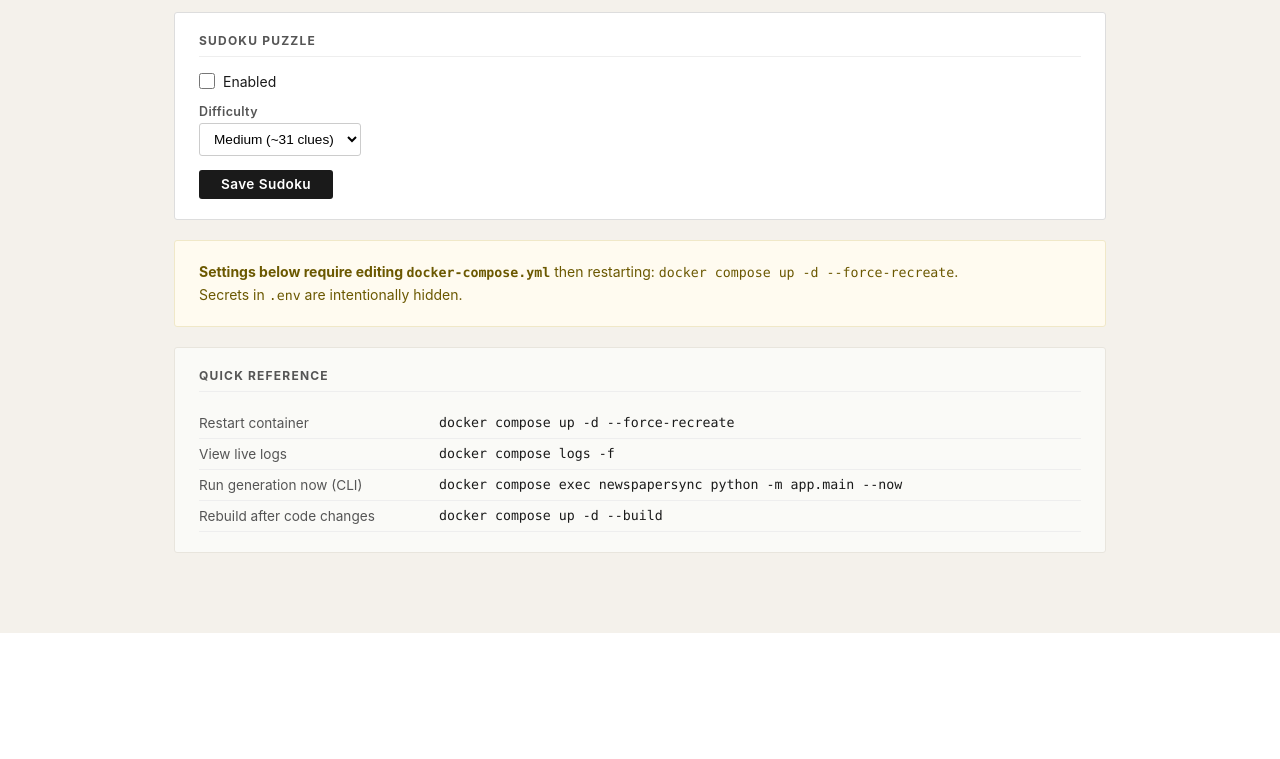
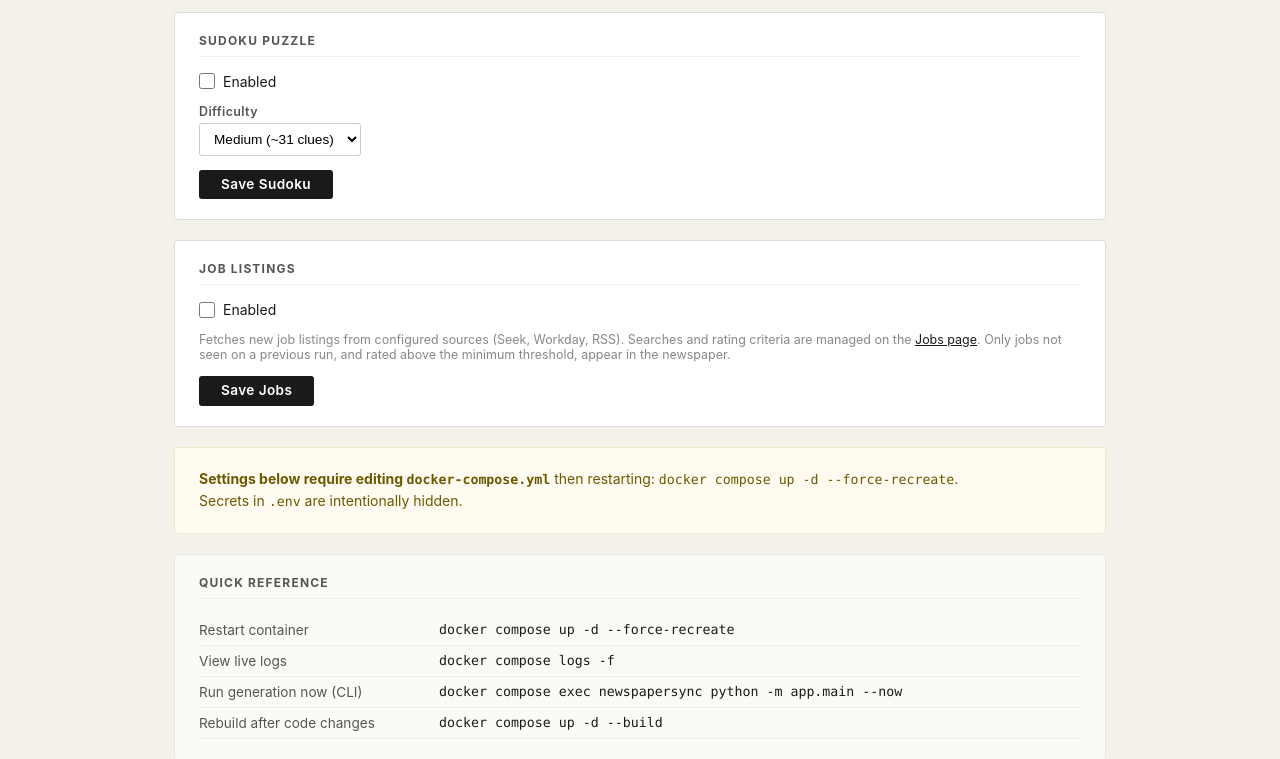
Before and after one commit to DemianCode/Newspapersync, a FastAPI app: template app/templates/web/settings.html in a window 1280 px wide. Shown: the part 2708-3467 px from the top of the page. Before the commit the page ends 3341 px from the top, so only its background shows below. Run offline with FastAPI, Linux system fonts and the light colour scheme; the template is opened without the code that fills it, so the values that code supplies are empty.

Commit message:
Integrate jobs into editions and settings UI
editions.py: add ("jobs", "Job Listings") to ALL_SOURCES so the
Job Listings toggle appears in the edition create/edit form alongside
all other sources. No template changes needed — editions.html already
iterates ALL_SOURCES dynamically.

web.py: add JOBS_ENABLED to the editable settings dict (Settings page)
and to the /settings/update handler so it can be toggled from the UI
without editing docker-compose.yml.

settings.html: add a Jobs card with the JOBS_ENABLED checkbox and a
link to the /jobs management page.

https://claude.ai/code/session_01XBKAvtBL2c9PfcxH1MnEzi

```diff
--- a/app/editions.py
+++ b/app/editions.py
@@ -36,6 +36,7 @@ ALL_SOURCES: list[tuple[str, str]] = [
     ("wikipedia",     "Wikipedia Article of the Day"),
     ("wikiquote",     "Wikiquote Quote of the Day"),
     ("word_of_the_day", "Word of the Day"),
+    ("jobs",          "Job Listings"),
 ]
 
 _SOURCE_KEYS = [k for k, _ in ALL_SOURCES]
--- a/app/templates/web/settings.html
+++ b/app/templates/web/settings.html
@@ -472,6 +472,33 @@
 </form>
 
 <!-- ══════════════════════════════════════════════════════════════════════════
+     EDITABLE: Jobs
+     ══════════════════════════════════════════════════════════════════════ -->
+<form method="post" action="/settings/update">
+<div class="card" style="margin-bottom:20px;">
+  <div class="card-title">Job Listings</div>
+
+  <div style="margin-bottom:14px;">
+    <label style="display:flex;align-items:center;gap:8px;font-family:-apple-system,sans-serif;font-size:0.875rem;cursor:pointer;">
+      <input type="hidden" name="JOBS_ENABLED" value="false">
+      <input type="checkbox" name="JOBS_ENABLED" value="true"
+        {% if editable.Jobs.JOBS_ENABLED == 'true' %}checked{% endif %}
+        style="width:16px;height:16px;">
+      Enabled
+    </label>
+  </div>
+
+  <p style="font-family:-apple-system,sans-serif;font-size:0.78rem;color:#888;margin-bottom:14px;">
+    Fetches new job listings from configured sources (Seek, Workday, RSS). Searches and rating
+    criteria are managed on the <a href="/jobs" style="color:#1a1a1a;">Jobs page</a>.
+    Only jobs not seen on a previous run, and rated above the minimum threshold, appear in the newspaper.
+  </p>
+
+  <button type="submit" class="btn btn-primary">Save Jobs</button>
+</div>
+</form>
+
+<!-- ══════════════════════════════════════════════════════════════════════════
      READ-ONLY: docker-compose.yml env vars (reMarkable, AI, etc.)
      ══════════════════════════════════════════════════════════════════════ -->
 <div class="card" style="background:#fffbf0;border-color:#f0e8c8;margin-bottom:20px;">
--- a/app/web.py
+++ b/app/web.py
@@ -500,6 +500,9 @@ async def settings_page(request: Request):
         "Wikipedia": {
             "WIKIPEDIA_ENABLED": eff("WIKIPEDIA_ENABLED", "false"),
         },
+        "Jobs": {
+            "JOBS_ENABLED": eff("JOBS_ENABLED", "false"),
+        },
         "WikiquoteDaily": {
             "WIKIQUOTE_DAILY_ENABLED": eff("WIKIQUOTE_DAILY_ENABLED", "false"),
         },
@@ -572,6 +575,11 @@ async def save_settings(request: Request):
 
     # Word of the Day
     for key in ("WOTD_ENABLED",):
+        if key in form:
+            updates[key] = str(form[key]).strip()
+
+    # Jobs
+    for key in ("JOBS_ENABLED",):
         if key in form:
             updates[key] = str(form[key]).strip()
 
```
